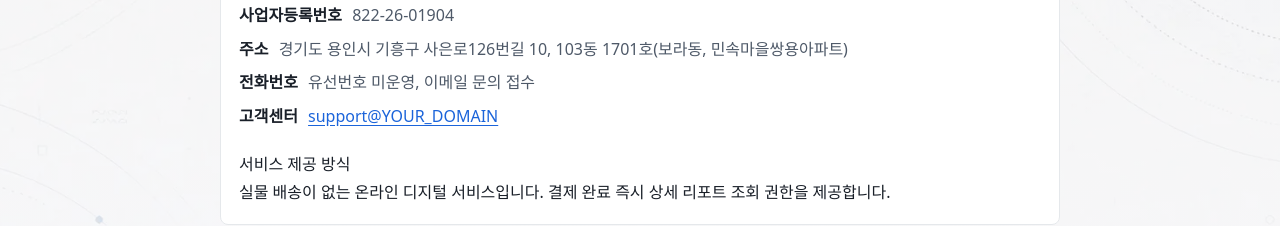
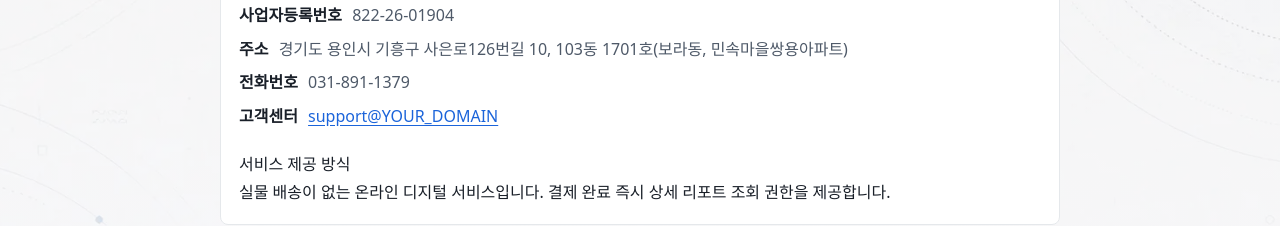
Before and after one commit to khstar1004/iddopel, a Next.js app: page /business-info in a window 1280 px wide. Shown: the part 253-479 px from the top of the page. Built offline with nearby package versions, Linux system fonts and the light colour scheme; no server answers.

Commit message:
fix: expose business info for pg review

```diff
--- a/src/components/ScanExperience.tsx
+++ b/src/components/ScanExperience.tsx
@@ -24,6 +24,7 @@ import {
 } from "lucide-react";
 import { FormEvent, type MouseEvent, type RefObject, useEffect, useMemo, useRef, useState } from "react";
 import { createPortal } from "react-dom";
+import { BusinessInfo } from "./BusinessInfo";
 import {
   categoryLabelsByLocale,
   countryLabelsByLocale,
@@ -1991,6 +1992,7 @@ export function ScanExperience({ initialLocale }: { initialLocale?: Locale } = {
         <div className="container">
           <div className="footer-identity">
             <span>© 2026 {copy.brandName}</span>
+            {locale === "ko" ? <BusinessInfo compact /> : null}
           </div>
           <div className="footer-links">
             <a href="/privacy">{copy.footer.privacy}</a>
--- a/src/lib/business-info.ts
+++ b/src/lib/business-info.ts
@@ -22,7 +22,7 @@ export function getBusinessInfo(env: Record<string, string | undefined> = proces
     address: env.BUSINESS_ADDRESS?.trim() || "경기도 용인시 기흥구 사은로126번길 10, 103동 1701호(보라동, 민속마을쌍용아파트)",
     businessType: env.BUSINESS_TYPE?.trim() || "정보통신업",
     businessItem: env.BUSINESS_ITEM?.trim() || "IT 서비스",
-    phone: env.BUSINESS_PHONE?.trim() || "유선번호 미운영, 이메일 문의 접수",
+    phone: env.BUSINESS_PHONE?.trim() || "031-891-1379",
     supportEmail: env.BUSINESS_SUPPORT_EMAIL?.trim() || env.STORE_SUPPORT_EMAIL?.trim() || "khstar1004@yonsei.ac.kr",
     serviceDelivery:
       env.BUSINESS_SERVICE_DELIVERY?.trim() ||
```
Also changed, not shown: 1 other file (tests, documents, lock files or other folders).
